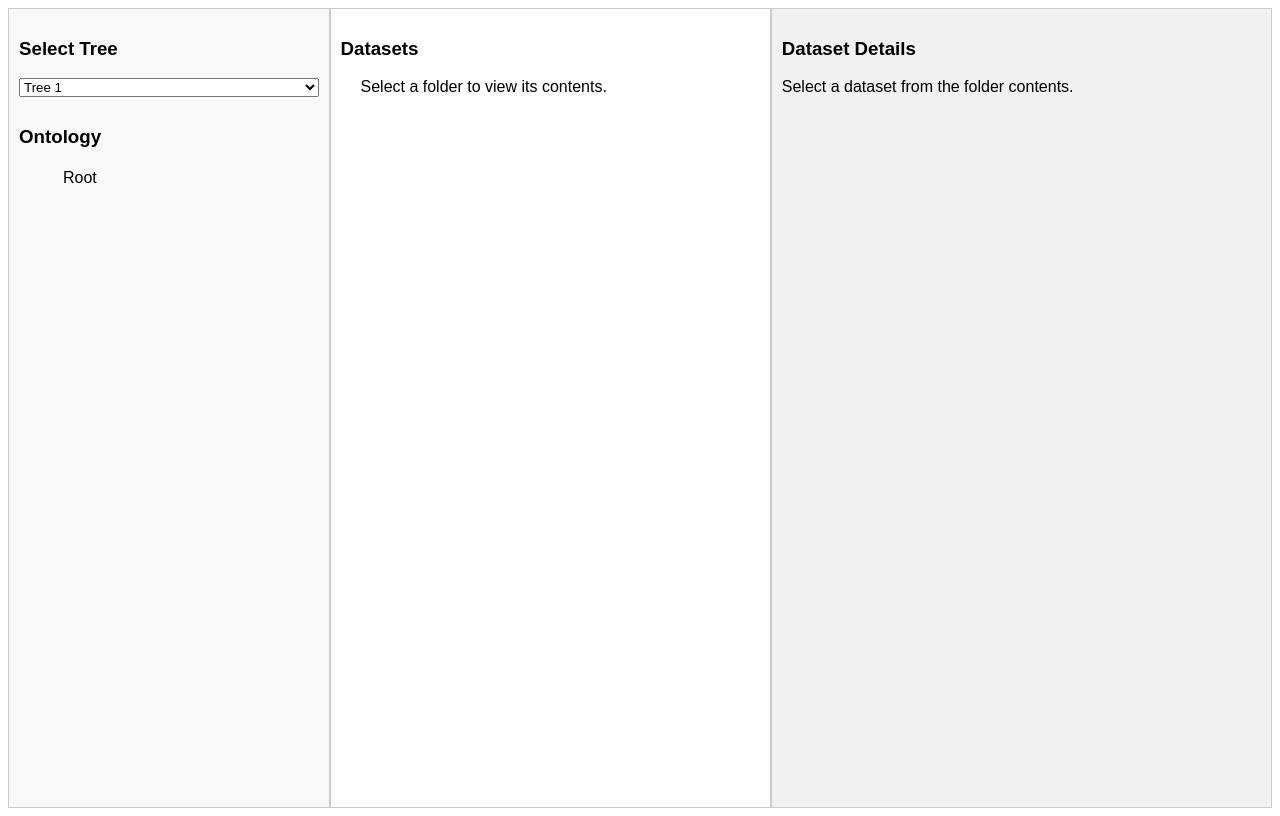
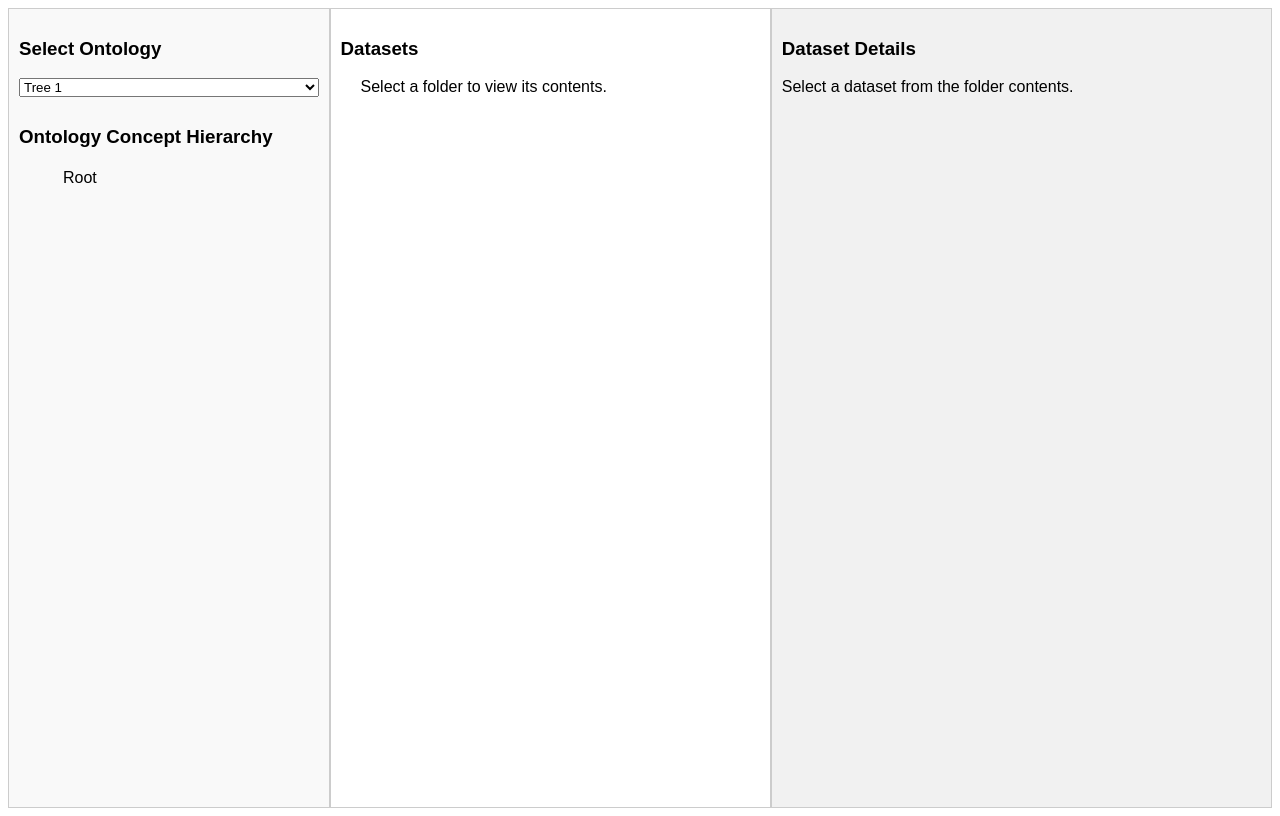
Before and after one commit to ckindermann/openneuro-obda, a Flask app: page / in a window 1280 px wide. Run offline with Flask 3, Linux system fonts and the light colour scheme.

Commit message:
Improve headings

```diff
--- a/templates/index.html
+++ b/templates/index.html
@@ -69,13 +69,13 @@
   <div id="container">
     <!-- Left Panel: Dropdown and Ontology Tree -->
     <div id="left-panel" class="panel">
-      <h3>Select Tree</h3>
+      <h3>Select Ontology</h3>
       <select id="tree-selector">
         {% for tree_name in trees.keys() %}
           <option value="{{ tree_name }}">{{ tree_name }}</option>
         {% endfor %}
       </select>
-      <h3>Ontology</h3>
+      <h3>Ontology Concept Hierarchy</h3>
       <ul id="tree-container">
         <!-- Tree will be dynamically injected here -->
       </ul>
```
